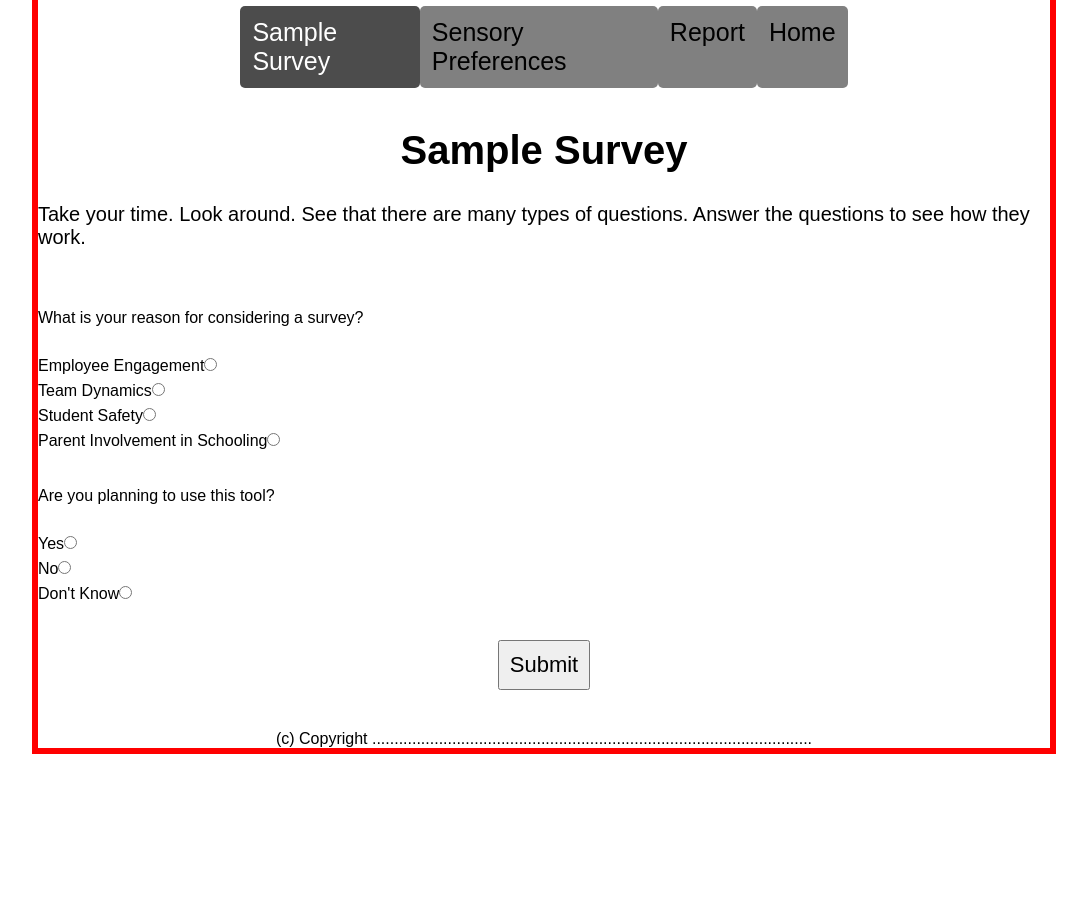
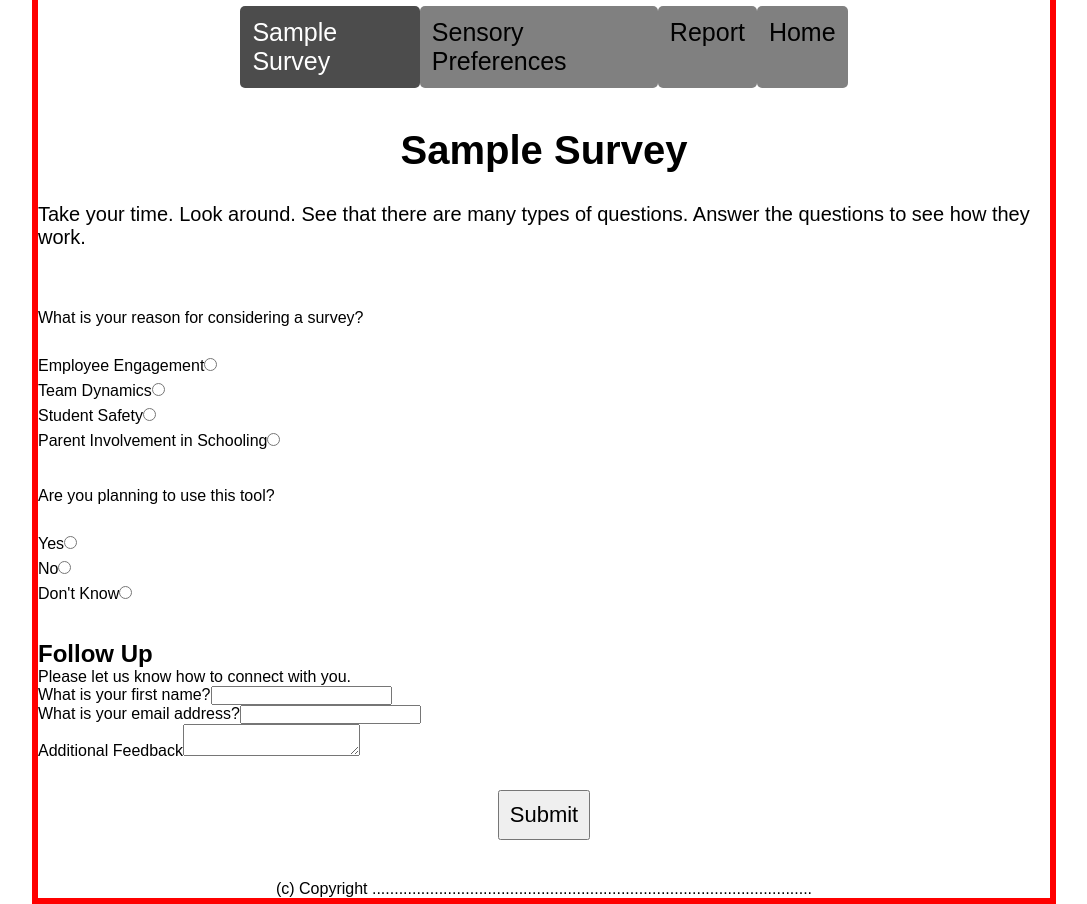
Before and after one commit to michael-carvajal/advanced-form-react, a React (Create React App) app: page /sample-survey in a window 1280 px wide. Shown: the part 220-1124 px from the top of the page, without its empty margins (96-1183 px from the left). Before the commit the page ends 974 px from the top, so only its background shows below. Built offline with nearby package versions, Linux system fonts and the light colour scheme.

Commit message:
made all inputs controlled by state using context hook next have to add last question after multiple choice

```diff
--- a/src/components/Context/SampleSurveyContext.js
+++ b/src/components/Context/SampleSurveyContext.js
@@ -4,12 +4,16 @@ export const SampleSurveyContext = createContext();
 export default function SampleSurveyProvider(props) {
     const [MCQ1, setMCQ1] = useState("")
     const [MCQ2, setMCQ2] = useState("")
+    const [singleCR1, setSingleCR1] = useState("")
+    const [singleCR2, setSingleCR2] = useState("")
+    const [feedback, setFeedback] = useState("")
 
     return (
         <SampleSurveyContext.Provider
             value={{
                 MCQ1, setMCQ1,
-MCQ2, setMCQ2
+                MCQ2, setMCQ2, singleCR1, setSingleCR1,
+                singleCR2, setSingleCR2, feedback, setFeedback
             }}
         >
             {props.children}
--- a/src/components/SampleSurvey/MCQ.js
+++ b/src/components/SampleSurvey/MCQ.js
@@ -1,4 +1,4 @@
-import { useEffect, useState } from "react";
+import { useEffect } from "react";
 import { CustomSampleSurveyHook } from "../Context/SampleSurveyContext";
 
 const MCQ = ({ sample }) => {
@@ -10,7 +10,7 @@ MCQ2, setMCQ2 } = CustomSampleSurveyHook()
     useEffect(() => {
         // const errors = {}
     })
-console.log(MCQ1, MCQ2);
+// console.log(MCQ1, MCQ2);
     return (
         <div className='mcq'>
             {mcqs.map((question, questionIndex) => {
--- a/src/components/SampleSurvey/SampleSurvey.js
+++ b/src/components/SampleSurvey/SampleSurvey.js
@@ -1,22 +1,39 @@
 import sample from '../../_assets/sample.json';
+import { CustomSampleSurveyHook } from '../Context/SampleSurveyContext';
 import MCQ from './MCQ'
+import SingleCR from './SingleCR'
 const SampleSurvey = () => {
+    const { MCQ1, setMCQ1,
+        MCQ2, setMCQ2, singleCR1, setSingleCR1,
+        singleCR2, setSingleCR2, feedback, setFeedback } = CustomSampleSurveyHook()
 
     const handleSubmit = (e) => {
         e.preventDefault()
+
+        const surveyObj = {
+            singleCR1, MCQ1,
+            singleCR2, MCQ2, feedback
+        }
+        console.log(surveyObj);
+        setMCQ1("")
+        setMCQ2("")
+        setSingleCR1("")
+        setSingleCR2("")
+        setFeedback("")
     }
 
     // console.log(mcqs);
     return (
-        <div className='sample-survey'>
+        <form className='sample-survey' onSubmit={handleSubmit}>
 
             <h2 style={{ textAlign: "center", fontSize: '40px' }}>{sample.name}</h2>
             <p style={{ fontSize: '20px' }}>{sample.instructions}</p>
             <MCQ sample={sample} />
+            <SingleCR sample={sample} />
 
 
-            <button onSubmit={handleSubmit}>Submit</button>
-        </div>
+            <button >Submit</button>
+        </form>
     )
 }
 
--- a/src/components/SampleSurvey/SingleCR.js
+++ b/src/components/SampleSurvey/SingleCR.js
@@ -1,6 +1,27 @@
-const SingleCR = () => {
+import { CustomSampleSurveyHook } from "../Context/SampleSurveyContext"
+
+const SingleCR = ({ sample }) => {
+    const singles = sample.questions.filter(question => question.type === "cr" && question.lines === 1)
+    const followUp = sample.questions.filter(question => question.type === "section")
+    const feedbackObj = sample.questions.filter(question => question.stem === "Additional Feedback")
+    const { singleCR1, setSingleCR1,
+        singleCR2, setSingleCR2, feedback, setFeedback } = CustomSampleSurveyHook()
+    // console.log(singleCR1, singleCR2);
     return (
-        <h2>SingleCR</h2>
+        <div className="single-cr">
+            <h2>{followUp[0].title}</h2>
+            <p>{followUp[0].instructions}</p>
+            {singles.map((question, index) => {
+                return (
+                    <div className="single-cr" key={index}>
+                        <label>{question.stem}</label>
+                        <input type="text" value={index === 0 ? singleCR1 : singleCR2} onChange={(e) => index === 0 ? setSingleCR1(e.target.value) : setSingleCR2(e.target.value)}></input>
+                    </div>
+                )
+            })}
+            <label>{feedbackObj[0].stem}</label>
+            <textarea value={feedback} onChange={(e) => setFeedback(e.target.value)}></textarea>
+        </div>
     )
 }
 
```
